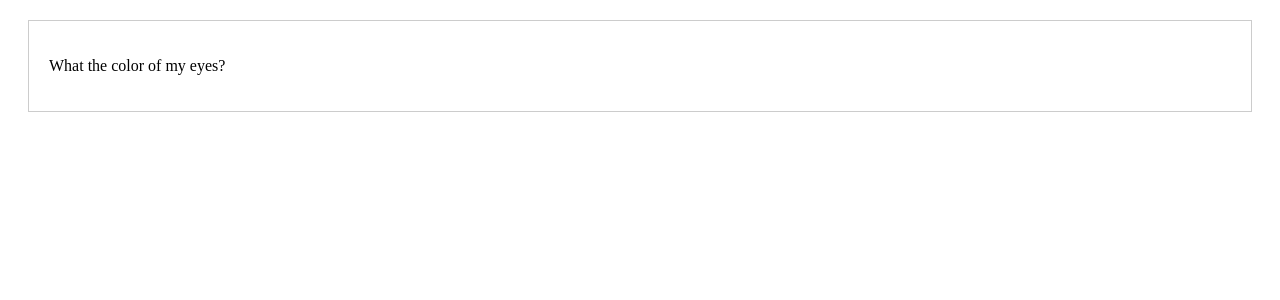
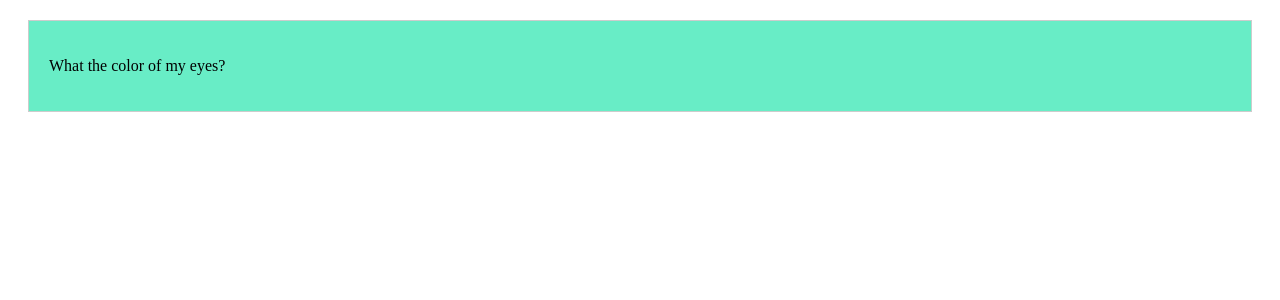
Before and after one commit to JohannesMerwe/flashcard-app, a Next.js app: page / in a window 1280 px wide. Shown: the top 300 px of the page. Built offline with nearby package versions, Linux system fonts and the light colour scheme.

Commit message:
Update bg color to test deployment

```diff
--- a/src/components/Flashcard.tsx
+++ b/src/components/Flashcard.tsx
@@ -8,6 +8,7 @@ interface FlashcardProps {
 }
 
 const Card = styled.div`
+    background-color: #68edc6;
     border: 1px solid #ccc;
     padding: 20px;
     margin: 20px;
```
